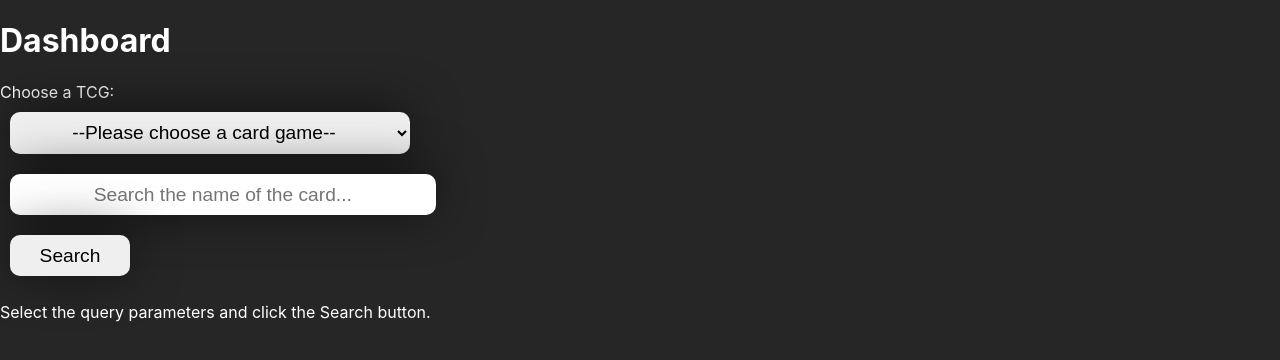
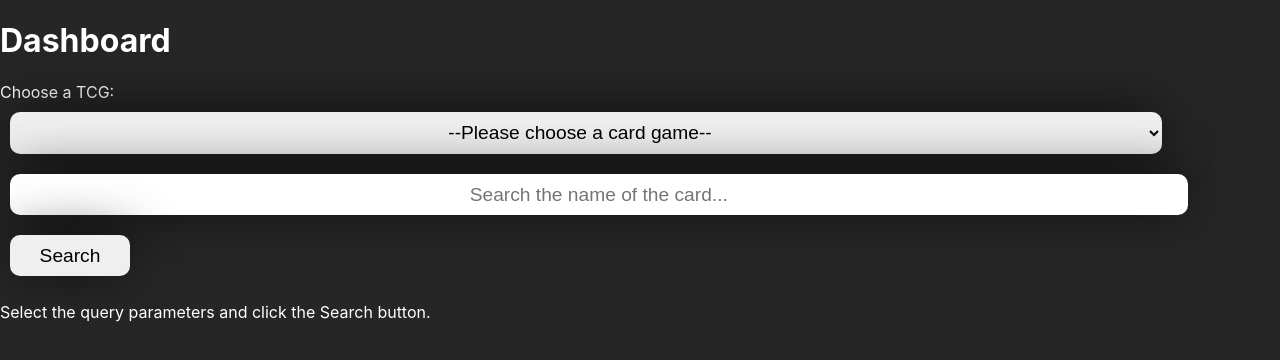
Before and after one commit to lorenzozulli/brook_card_fetcher, a React (Create React App) app: page / in a window 1280 px wide. Shown: the top 360 px of the page. Built offline with nearby package versions, Linux system fonts and the light colour scheme.

Commit message:
css update

```diff
--- a/src/Components/Input/Input.css
+++ b/src/Components/Input/Input.css
@@ -5,7 +5,7 @@
     border: none;
     outline: none;
     border-radius: 10px;
-    width: 400px;
+    width: 90%;
     margin: 10px;
     box-shadow: 1px -3px 52px -5px rgba(0, 0, 0, .77);
     cursor: pointer;
--- a/src/Components/Select/Select.css
+++ b/src/Components/Select/Select.css
@@ -5,7 +5,7 @@
     border: none;
     outline: none;
     border-radius: 10px;
-    width: 400px;
+    width: 90%;
     margin: 10px;
     box-shadow: 1px -3px 52px -5px rgba(0, 0, 0, .77);
     cursor: pointer;
```
